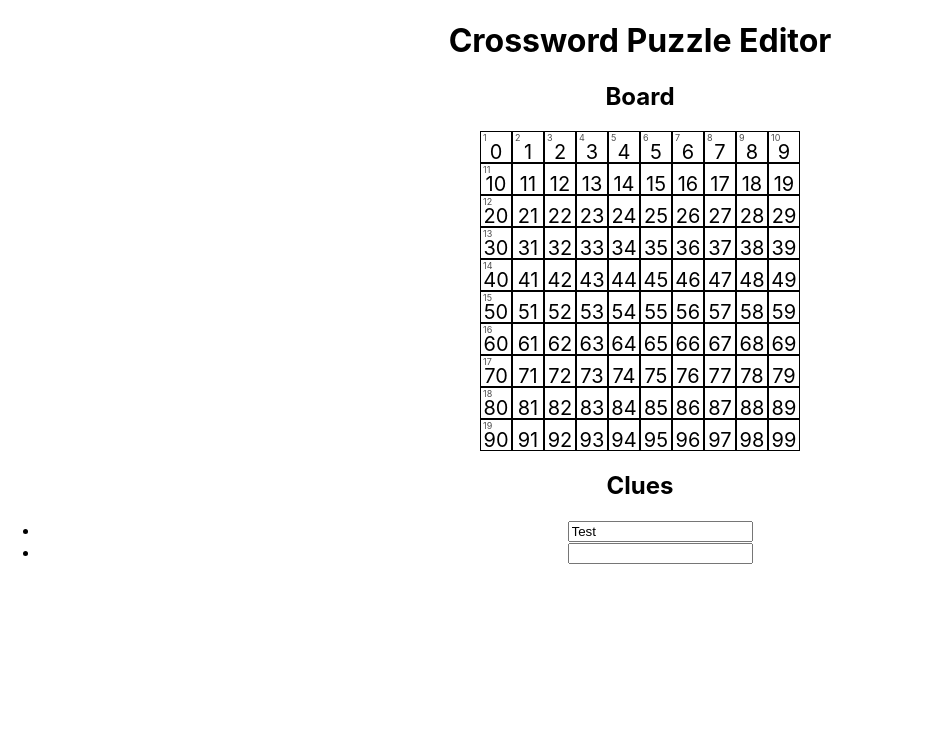
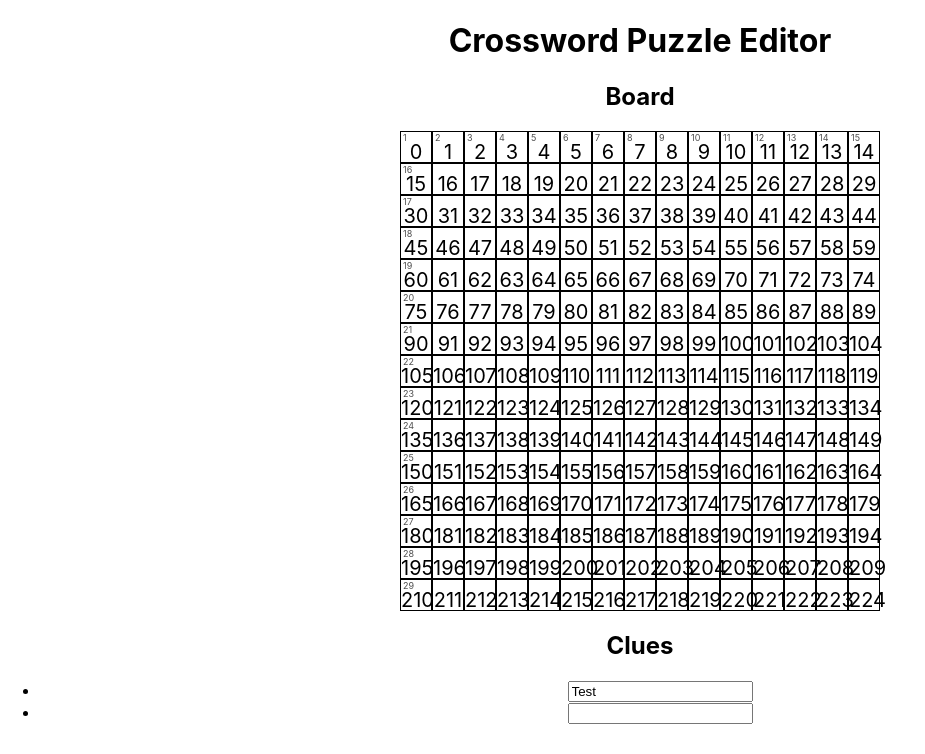
Before and after one commit to patrickweaver/crossword, a React (Create React App) app: page / in a window 1280 px wide. Shown: the top 754 px of the page, without its empty margins (0-925 px from the left). Built offline with nearby package versions, Linux system fonts and the light colour scheme.

Commit message:
correct clue numbers

```diff
--- a/src/App.tsx
+++ b/src/App.tsx
@@ -17,7 +17,7 @@ const defaultClueAnswerArray: clueAnswer[] = [
   },
 ];
 
-const defaultBoardSize: number = 10;
+const defaultBoardSize: number = 15;
 const rowCols: number[] = Array.from({length: defaultBoardSize}, (_: undefined, i: number) => i);
 
 const initialBoard: boardSquare[][] = rowCols.map((rowIndex: number) => {
@@ -26,8 +26,9 @@ const initialBoard: boardSquare[][] = rowCols.map((rowIndex: number) => {
       active: true,
       letter: " ",
       wordStart: false,
-      horizontalWordNumber: colIndex + 1,
-      verticalWordNumber: rowIndex + 1
+      horizontalWordNumber: null,
+      verticalWordNumber: null,
+      squareNumber: (rowIndex * defaultBoardSize) + colIndex,
     }
     return bs;
   });
@@ -45,12 +46,18 @@ function App() {
     let wordNumber = 1;
     const wordStartFlatBoard = flatBoard.map((square: boardSquare, index: number): boardSquare => {
 
+      // Clear all word numbers:
+      square.wordStart = false;
+      square.horizontalWordNumber = null;
+      square.verticalWordNumber = null;
+
       if (square.active) {
         // Find horizontal words:
         if (
           index % boardSize == 0 // First column
           || !flatBoard[index - 1].active // To the right of a black square
         ) {
+          console.log("set H:", wordNumber)
           square.wordStart = true;
           square.horizontalWordNumber = wordNumber;
           console.log("H", wordNumber, index);
@@ -86,37 +93,6 @@ function App() {
 
     const recalculatedUpdatedBoard = calculateBoard(updatedBoard);
 
-
-    // Parse horizontal words:
-    // updatedBoard = updatedBoard.map((row: boardSquare[]): boardSquare[] => {
-    //   return row.map((square: boardSquare): boardSquare => {
-    //     // Square is deactivated
-    //     if (!square.active) {
-    //       square.letter = null;
-    //       square.wordStart = false;
-    //       square.horizontalWordNumber = null;
-    //       square.verticalWordNumber = null;
-    //       inWord = false;
-    //     } else {
-    //     // Square is active
-    //       // First letter of answer
-    //       if (!inWord) {
-    //         inWord = true;
-    //         square.wordStart = true;
-    //       }
-    //     }
-    //     return square;
-    //   })
-    // })
-
-    // // Parse vertical words:
-    // const columnBoard = updatedBoard.map((row: boardSquare[], rowIndex: number): boardSquare[] => {
-    //   const col: boardSquare[] = [];
-
-
-    //   return col;
-    // })
-
     setBoard(recalculatedUpdatedBoard);
   }
 
--- a/src/types.ts
+++ b/src/types.ts
@@ -4,6 +4,7 @@ export interface boardSquare {
   wordStart: boolean;
   horizontalWordNumber: number | null;
   verticalWordNumber: number | null;
+  squareNumber: number;
 }
 
 export interface clueAnswer {
```
